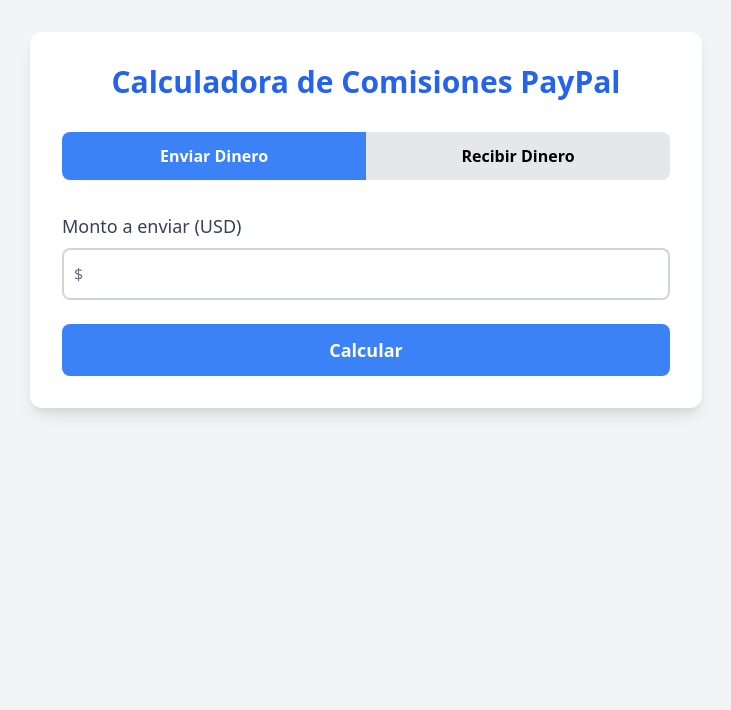
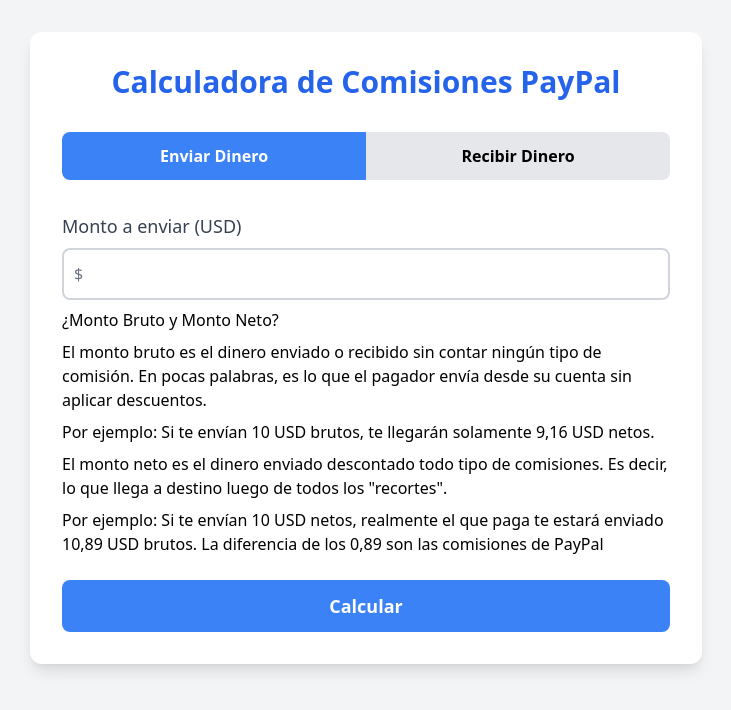
Before and after one commit to chudacontreras/paypal_calculator, a Django app: page / in a window 1280 px wide. Shown: the top 710 px of the page, without its empty margins (274-1005 px from the left). Run offline with Django 5.2, Linux system fonts and the light colour scheme.

Commit message:
agregado descripcion, de la calculadora

```diff
--- a/paypal_calculator/calculator/templates/calculator/calculator.html
+++ b/paypal_calculator/calculator/templates/calculator/calculator.html
@@ -46,6 +46,12 @@
                                class="block w-full pl-8 pr-4 py-3 rounded-lg border-2 border-gray-300 focus:border-blue-500 focus:ring focus:ring-blue-200 transition-colors"
                                required>
                     </div>
+                    <h2>¿Monto Bruto y Monto Neto?</h2>
+                    <p>El monto bruto es el dinero enviado o recibido sin contar ningún tipo de comisión. En pocas palabras, es lo que el pagador envía desde su cuenta sin aplicar descuentos.</p>
+                    <p>Por ejemplo: Si te envían 10 USD brutos, te llegarán solamente 9,16 USD netos.</p>
+                    <p>El monto neto es el dinero enviado descontado todo tipo de comisiones. Es decir, lo que llega a destino luego de todos los "recortes".</p>
+                    <p>Por ejemplo: Si te envían 10 USD netos, realmente el que paga te estará enviado 10,89 USD brutos. La diferencia de los 0,89 son las comisiones de PayPal</p>
+
                 </div>
 
                 <button type="submit"
```
